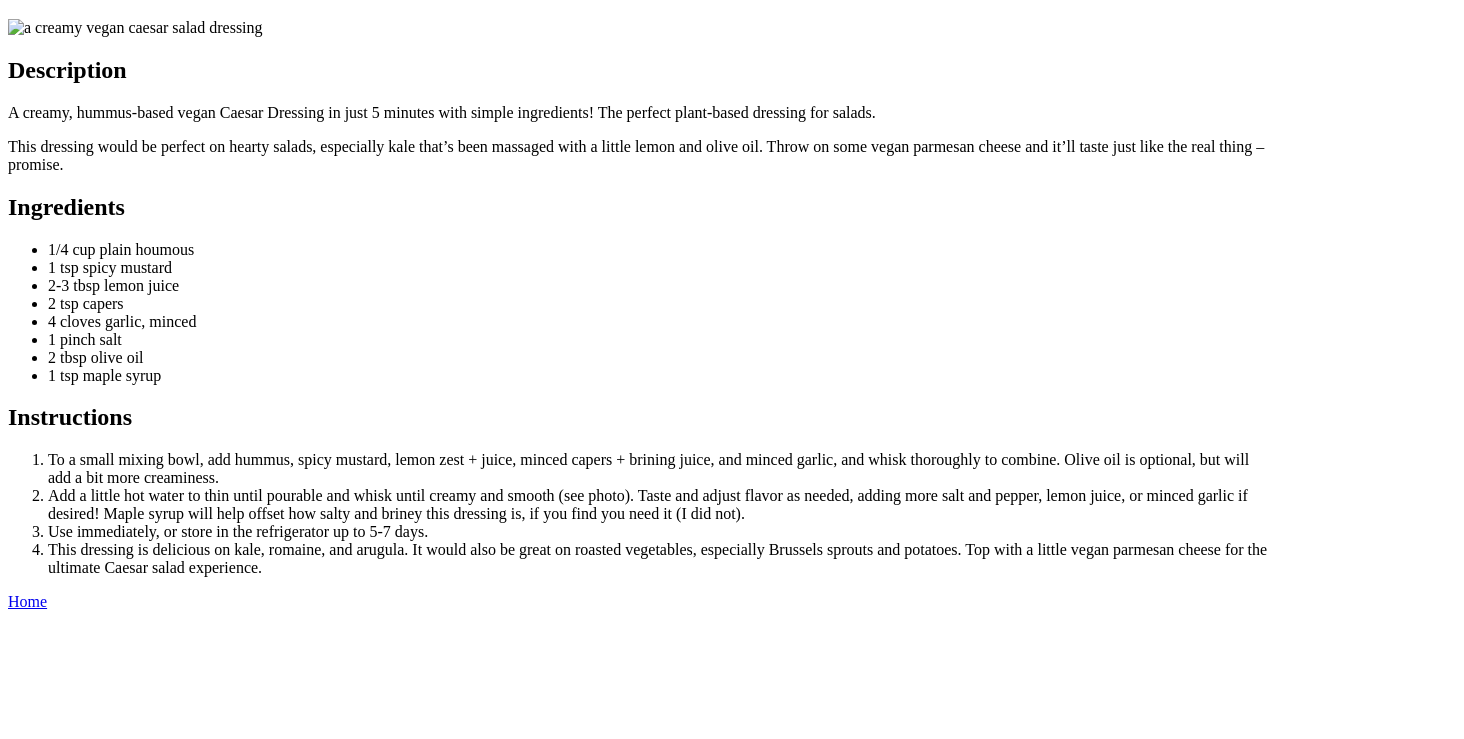
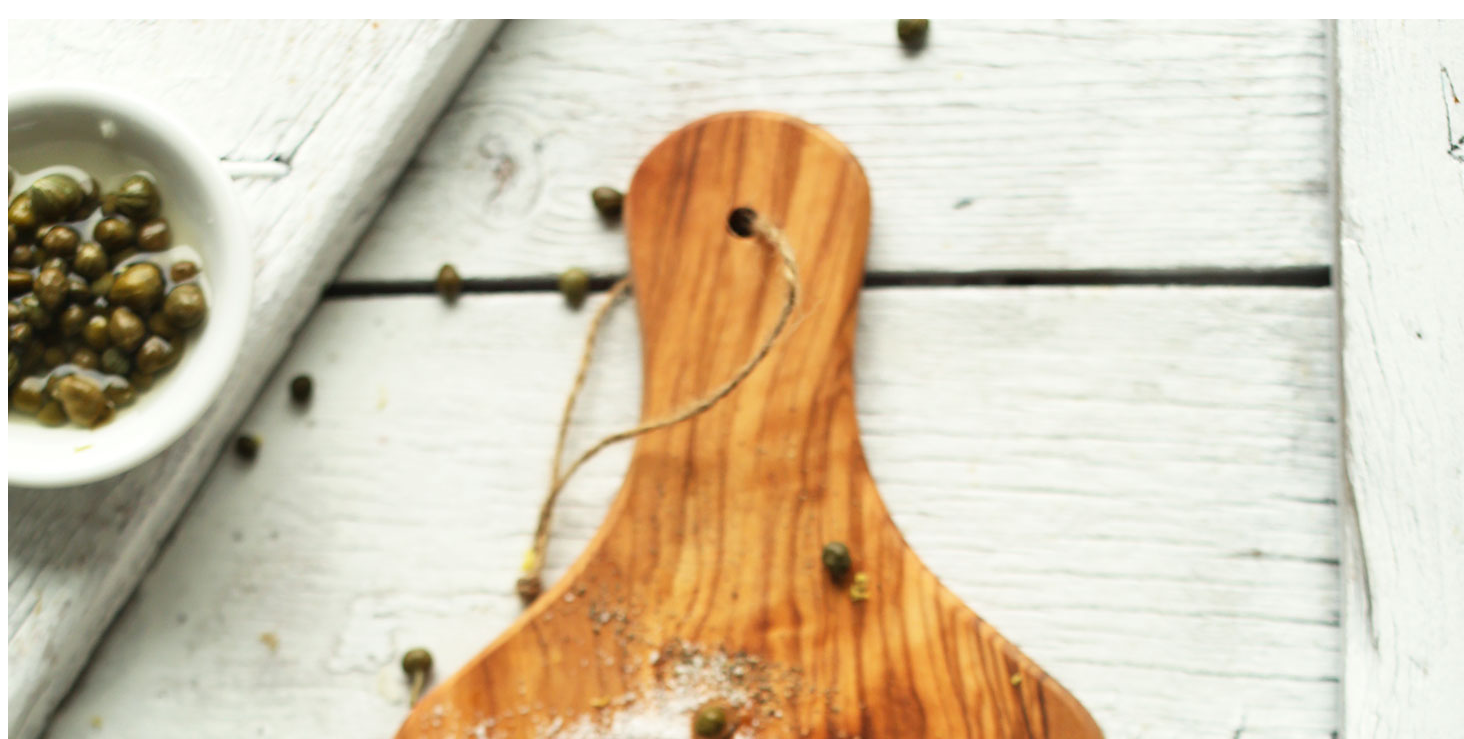
Before and after one commit to laurenceandrews/odin-recipes, a plain HTML site: page recipes/placeholder-recipe-2.html in a window 1280 px wide. Shown: the part 61-800 px from the top of the page, 1464 px wide, since content can reach past the window. Drawn offline with Linux system fonts and the light colour scheme.

Commit message:
Update img URL

```diff
--- a/recipes/placeholder-recipe-2.html
+++ b/recipes/placeholder-recipe-2.html
@@ -8,7 +8,7 @@
 
 <body>
     <h1>Vegan Caesar Salad Dressing</h1>
-    <img src="img/vegan-caesar-salad-dressing.jpg" alt="a creamy vegan caesar salad dressing">
+    <img src="../img/vegan-caesar-salad-dressing.jpg" alt="a creamy vegan caesar salad dressing">
 
     <h2>Description</h2>
     <p>A creamy, hummus-based vegan Caesar Dressing in just 5 minutes with simple ingredients! The perfect plant-based
```
Also changed, not shown: recipes/placeholder-recipe-3.html (+1 -1 lines), recipes/placeholder-recipe-4.html (+1 -1 lines), recipes/vegan-caesar-salad-dressing.html (+1 -1 lines).
